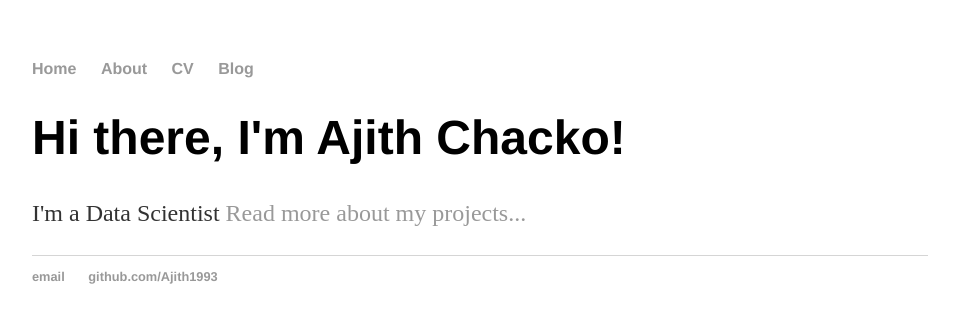
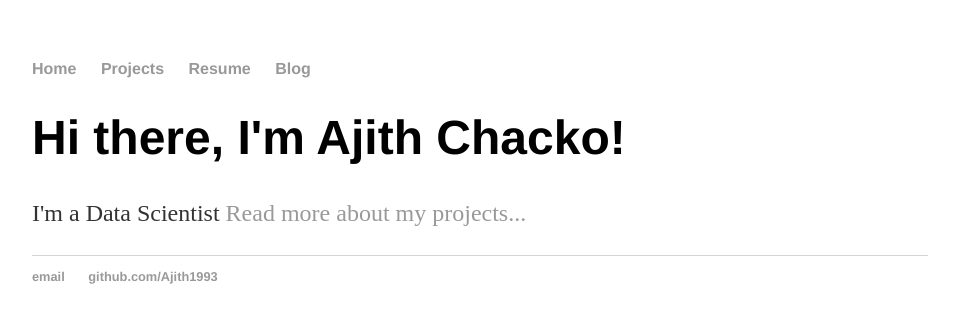
Before and after one commit to Ajith1993/ajith1993.github.io, a Jekyll site: the page built from index.html, in a window 1280 px wide. Shown: the top 323 px of the page, without its empty margins (160-1119 px from the left). Built offline with Jekyll 4.4.1, drawn with Linux system fonts in a browser that asks for light colours.

Commit message:
Update default.html

```diff
--- a/_layouts/default.html
+++ b/_layouts/default.html
@@ -9,8 +9,8 @@
 			<nav>
 	    		<ul>
 	        		<li><a href="/">Home</a></li>
-		        	<li><a href="/about">About</a></li>
-	        		<li><a href="/cv">CV</a></li>
+		        	<li><a href="/about">Projects</a></li>
+	        		<li><a href="/cv">Resume</a></li>
 	        		<li><a href="/blog">Blog</a></li>
 	    		</ul>
 			</nav>
```
